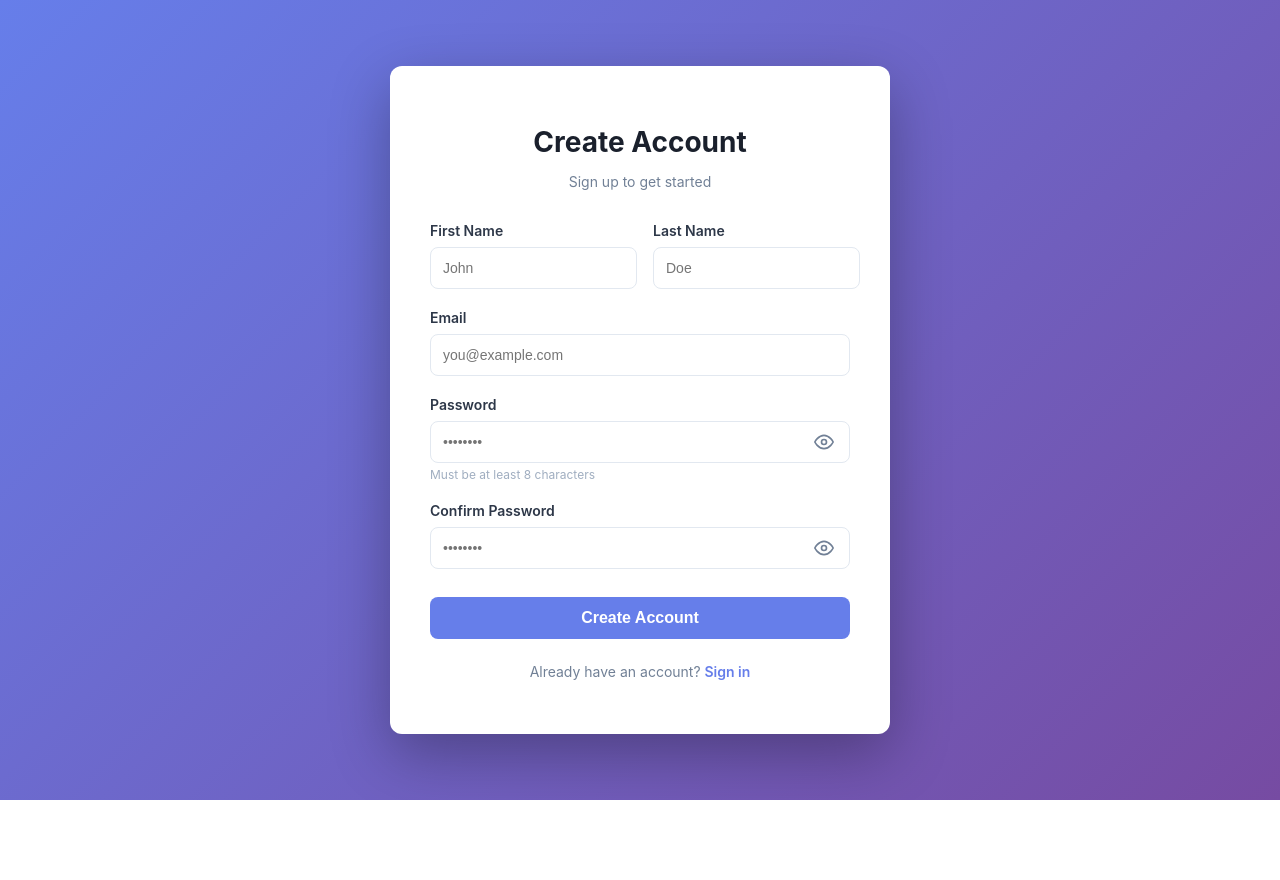
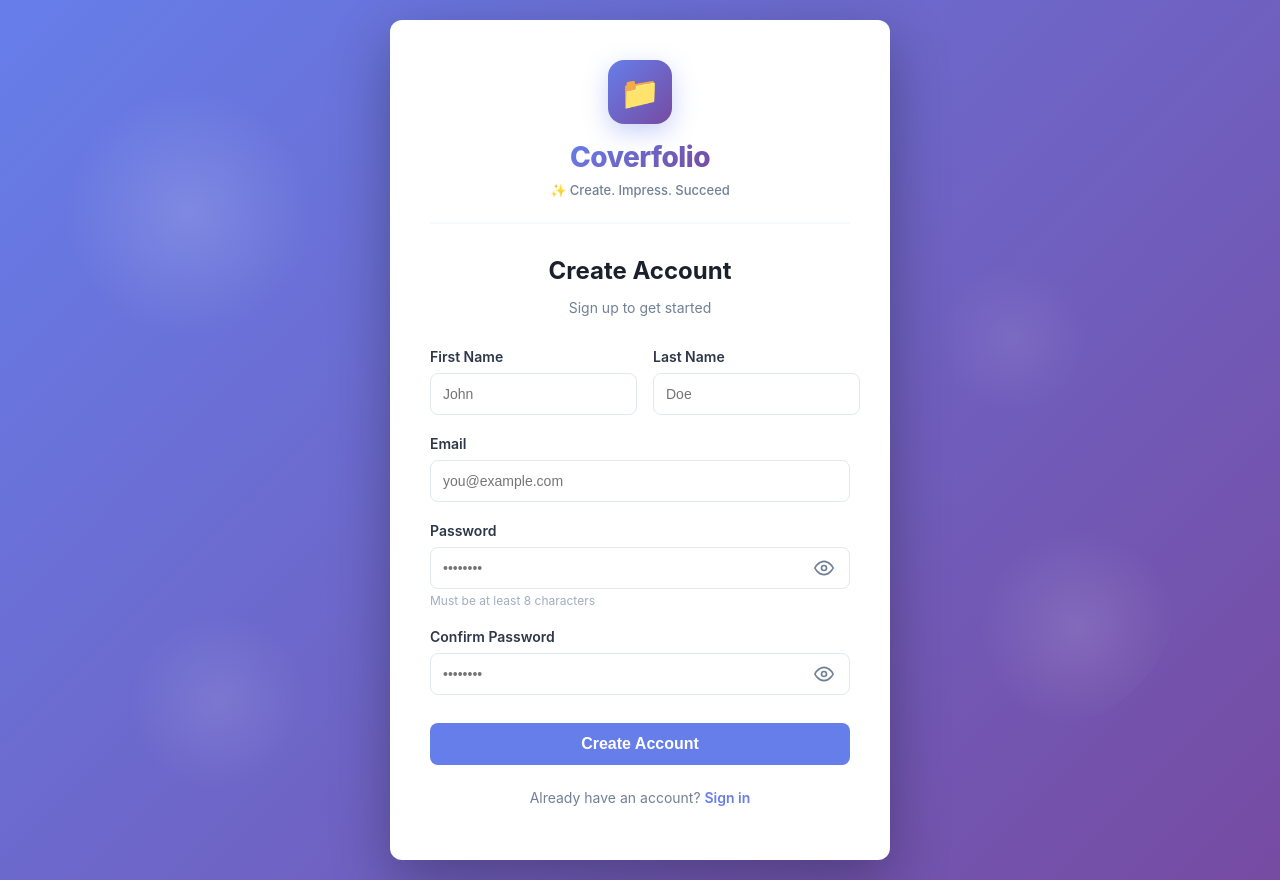
Before and after one commit to RAHASYABARKUR/CoverFolio, a React (Create React App) app in the folder frontend/: page /register in a window 1280 px wide. Before the commit the page ends 800 px from the top, so only its background shows below. Built offline with nearby package versions, Linux system fonts and the light colour scheme; no server answers; the HTML template or start-up script is replaced by a standard one.

Commit message:
fixed landing page post login

```diff
--- a/frontend/src/App.tsx
+++ b/frontend/src/App.tsx
@@ -2,32 +2,37 @@ import React from 'react';
 import { BrowserRouter as Router, Routes, Route, Navigate } from 'react-router-dom';
 import { AuthProvider } from './contexts/AuthContext';
 import ProtectedRoute from './components/ProtectedRoute';
+import GuestRoute from './components/GuestRoute';
+import Home from './pages/Home';
 import Login from './pages/Login';
 import Register from './pages/Register';
 import Dashboard from './pages/Dashboard';
-import Home from './pages/Home';
+
 
 const App: React.FC = () => {
  return (
+   <Router>
      <AuthProvider>
-      <Router>
        <Routes>
-          <Route path="/" element={<Home />} />
-          <Route path="/login" element={<Login />} />
-          <Route path="/register" element={<Register />} />
-          <Route
-            path="/dashboard"
-            element={
-              <ProtectedRoute>
-                <Dashboard />
-              </ProtectedRoute>
-            }
-          />
+         {/* Guest-only Routes (redirect to dashboard if logged in) */}
+         <Route path="/" element={<GuestRoute><Home /></GuestRoute>} />
+         <Route path="/login" element={<GuestRoute><Login /></GuestRoute>} />
+         <Route path="/register" element={<GuestRoute><Register /></GuestRoute>} />
+
+         {/* Protected Routes (require authentication) */}
+         <Route element={<ProtectedRoute />}>
+           <Route path="/dashboard" element={<Dashboard />} />
+           <Route path="/dashboard/portfolio" element={<Dashboard />} />
+           <Route path="/dashboard/coverletter" element={<Dashboard />} />
+         </Route>
+
+         {/* Catch all - redirect to home */}
          <Route path="*" element={<Navigate to="/" replace />} />
        </Routes>
+     </AuthProvider>
    </Router>
-    </AuthProvider>
  );
 };
 
+
 export default App;
--- /dev/null
+++ b/frontend/src/components/GuestRoute.tsx
@@ -0,0 +1,30 @@
+import React from 'react';
+import { Navigate } from 'react-router-dom';
+import { useAuth } from '../contexts/AuthContext';
+
+
+interface GuestRouteProps {
+ children: React.ReactNode;
+}
+
+
+/**
+* Wrapper component that redirects authenticated users away from guest-only pages
+* (like login, register, home)
+*/
+const GuestRoute: React.FC<GuestRouteProps> = ({ children }) => {
+ const { user } = useAuth();
+
+
+ // If user is authenticated, redirect to dashboard
+ if (user) {
+   return <Navigate to="/dashboard" replace />;
+ }
+
+
+ // Otherwise, render the guest page
+ return <>{children}</>;
+};
+
+
+export default GuestRoute;
--- a/frontend/src/components/ProtectedRoute.tsx
+++ b/frontend/src/components/ProtectedRoute.tsx
@@ -1,53 +1,44 @@
 import React from 'react';
-import { Navigate } from 'react-router-dom';
+import { Navigate, Outlet } from 'react-router-dom';
 import { useAuth } from '../contexts/AuthContext';
 
-interface ProtectedRouteProps {
-  children: React.ReactNode;
-}
 
-const ProtectedRoute: React.FC<ProtectedRouteProps> = ({ children }) => {
+const ProtectedRoute: React.FC = () => {
  const { isAuthenticated, loading } = useAuth();
+
 
  if (loading) {
    return (
      <div style={styles.loadingContainer}>
        <div style={styles.spinner}></div>
-        <p style={styles.loadingText}>Loading...</p>
+       <p>Loading...</p>
      </div>
    );
  }
 
-  if (!isAuthenticated) {
-    return <Navigate to="/login" replace />;
-  }
 
-  return <>{children}</>;
+ return isAuthenticated ? <Outlet /> : <Navigate to="/login" replace />;
 };
+
 
 const styles: { [key: string]: React.CSSProperties } = {
  loadingContainer: {
    display: 'flex',
    flexDirection: 'column',
+   justifyContent: 'center',
    alignItems: 'center',
-    justifyContent: 'center',
    height: '100vh',
-    background: 'linear-gradient(135deg, #667eea 0%, #764ba2 100%)',
+   gap: '20px',
  },
  spinner: {
+   border: '4px solid #f3f3f3',
+   borderTop: '4px solid #3498db',
+   borderRadius: '50%',
    width: '40px',
    height: '40px',
-    border: '4px solid rgba(255, 255, 255, 0.3)',
-    borderTop: '4px solid white',
-    borderRadius: '50%',
    animation: 'spin 1s linear infinite',
-    marginBottom: '16px',
-  },
-  loadingText: {
-    color: 'white',
-    fontSize: '16px',
-    fontWeight: '500',
  },
 };
 
+
 export default ProtectedRoute;
--- a/frontend/src/pages/Login.tsx
+++ b/frontend/src/pages/Login.tsx
@@ -1,5 +1,3 @@
-
-
 import React, { useState, useCallback } from 'react';
 import { useNavigate, Link } from 'react-router-dom';
 import { useAuth } from '../contexts/AuthContext';
@@ -92,6 +90,13 @@ const handleSubmit = async (e: React.FormEvent<HTMLFormElement>) => {
 
 return (
   <div style={styles.container}>
+    {/* Floating decorative shapes */}
+    <div style={styles.shape1}></div>
+    <div style={styles.shape2}></div>
+    <div style={styles.shape3}></div>
+    <div style={styles.shape4}></div>
+
+
     {/* Always render ErrorPopup conditionally based on error state */}
     {error && (
       <ErrorPopup
@@ -102,6 +107,16 @@ return (
 
 
     <div style={styles.card}>
+      {/* Coverfolio Branding */}
+      <div style={styles.brandingSection}>
+        <div style={styles.logoIconContainer}>
+          <span style={styles.logoIcon}>📁</span>
+        </div>
+        <h2 style={styles.brandName}>Coverfolio</h2>
+        <p style={styles.brandTagline}>✨ Create. Impress. Succeed</p>
+      </div>
+
+
       <h1 style={styles.title}>Welcome Back</h1>
       <p style={styles.subtitle}>Sign in to your account</p>
 
@@ -175,8 +190,53 @@ container: {
   justifyContent: 'center',
   background: 'linear-gradient(135deg, #667eea 0%, #764ba2 100%)',
   padding: '20px',
+  position: 'relative' as 'relative',
+  overflow: 'hidden',
+},
+// Floating decorative shapes
+shape1: {
+  position: 'absolute' as 'absolute',
+  top: '10%',
+  left: '5%',
+  width: '250px',
+  height: '250px',
+  borderRadius: '50%',
+  background: 'radial-gradient(circle, rgba(255, 255, 255, 0.15) 0%, transparent 70%)',
+  pointerEvents: 'none' as 'none',
+},
+shape2: {
+  position: 'absolute' as 'absolute',
+  top: '60%',
+  right: '8%',
+  width: '200px',
+  height: '200px',
+  borderRadius: '30% 70% 70% 30% / 30% 30% 70% 70%',
+  background: 'radial-gradient(circle, rgba(255, 255, 255, 0.12) 0%, transparent 70%)',
+  pointerEvents: 'none' as 'none',
+},
+shape3: {
+  position: 'absolute' as 'absolute',
+  bottom: '10%',
+  left: '10%',
+  width: '180px',
+  height: '180px',
+  borderRadius: '63% 37% 54% 46% / 55% 48% 52% 45%',
+  background: 'radial-gradient(circle, rgba(255, 255, 255, 0.1) 0%, transparent 70%)',
+  pointerEvents: 'none' as 'none',
+},
+shape4: {
+  position: 'absolute' as 'absolute',
+  top: '30%',
+  right: '15%',
+  width: '150px',
+  height: '150px',
+  borderRadius: '50%',
+  background: 'radial-gradient(circle, rgba(255, 255, 255, 0.08) 0%, transparent 70%)',
+  pointerEvents: 'none' as 'none',
 },
 card: {
+  position: 'relative' as 'relative',
+  zIndex: 1,
   backgroundColor: 'white',
   borderRadius: '12px',
   padding: '40px',
@@ -184,8 +244,47 @@ card: {
   width: '100%',
   boxShadow: '0 20px 60px rgba(0, 0, 0, 0.3)',
 },
+// Branding section
+brandingSection: {
+  display: 'flex',
+  flexDirection: 'column' as 'column',
+  alignItems: 'center',
+  marginBottom: '32px',
+  paddingBottom: '24px',
+  borderBottom: '2px solid #f7fafc',
+},
+logoIconContainer: {
+  width: '64px',
+  height: '64px',
+  borderRadius: '16px',
+  background: 'linear-gradient(135deg, #667eea 0%, #764ba2 100%)',
+  display: 'flex',
+  alignItems: 'center',
+  justifyContent: 'center',
+  marginBottom: '16px',
+  boxShadow: '0 8px 24px rgba(102, 126, 234, 0.35)',
+},
+logoIcon: {
+  fontSize: '32px',
+},
+brandName: {
+  fontSize: '28px',
+  fontWeight: '800',
+  background: 'linear-gradient(135deg, #667eea 0%, #764ba2 100%)',
+  WebkitBackgroundClip: 'text',
+  WebkitTextFillColor: 'transparent',
+  margin: 0,
+  marginBottom: '8px',
+  letterSpacing: '-0.5px',
+},
+brandTagline: {
+  fontSize: '13px',
+  color: '#718096',
+  margin: 0,
+  fontWeight: '500',
+},
 title: {
-  fontSize: '28px',
+  fontSize: '24px',
   fontWeight: 'bold',
   marginBottom: '8px',
   color: '#1a202c',
--- a/frontend/src/pages/Register.tsx
+++ b/frontend/src/pages/Register.tsx
@@ -1,5 +1,3 @@
-
-
 import React, { useState, useCallback } from 'react';
 import { useNavigate, Link } from 'react-router-dom';
 import { useAuth } from '../contexts/AuthContext';
@@ -48,6 +46,45 @@ const handleSubmit = async (e: React.FormEvent<HTMLFormElement>) => {
 
 
  // Client-side validation
+ // Validate first name
+ if (!firstName || firstName.trim() === '') {
+   setError('Please enter your first name');
+   return;
+ }
+
+
+ if (firstName.trim().length < 2) {
+   setError('First name must be at least 2 characters long');
+   return;
+ }
+
+
+ if (!/^[a-zA-Z\s'-]+$/.test(firstName.trim())) {
+   setError('First name can only contain letters, spaces, hyphens, and apostrophes');
+   return;
+ }
+
+
+ // Validate last name
+ if (!lastName || lastName.trim() === '') {
+   setError('Please enter your last name');
+   return;
+ }
+
+
+ if (lastName.trim().length < 2) {
+   setError('Last name must be at least 2 characters long');
+   return;
+ }
+
+
+ if (!/^[a-zA-Z\s'-]+$/.test(lastName.trim())) {
+   setError('Last name can only contain letters, spaces, hyphens, and apostrophes');
+   return;
+ }
+
+
+ // Validate email
  if (!email) {
    setError('Please enter your email address');
    return;
@@ -56,6 +93,7 @@ const handleSubmit = async (e: React.FormEvent<HTMLFormElement>) => {
    setError('Please enter a valid email address (e.g., name@example.com)');
    return;
  }
+  // Validate password
  if (!password) {
    setError('Please enter a password');
    return;
@@ -124,9 +162,26 @@ const handleSubmit = async (e: React.FormEvent<HTMLFormElement>) => {
 
 return (
   <div style={styles.container}>
+    {/* Floating decorative shapes */}
+    <div style={styles.shape1}></div>
+    <div style={styles.shape2}></div>
+    <div style={styles.shape3}></div>
+    <div style={styles.shape4}></div>
+
+
     {error && <ErrorPopup message={error} onClose={handleCloseError} />}
 
     <div style={styles.card}>
+      {/* Coverfolio Branding */}
+      <div style={styles.brandingSection}>
+        <div style={styles.logoIconContainer}>
+          <span style={styles.logoIcon}>📁</span>
+        </div>
+        <h2 style={styles.brandName}>Coverfolio</h2>
+        <p style={styles.brandTagline}>✨ Create. Impress. Succeed</p>
+      </div>
+
+
       <h1 style={styles.title}>Create Account</h1>
       <p style={styles.subtitle}>Sign up to get started</p>
 
@@ -239,8 +294,53 @@ container: {
   justifyContent: 'center',
   background: 'linear-gradient(135deg, #667eea 0%, #764ba2 100%)',
   padding: '20px',
+  position: 'relative' as 'relative',
+  overflow: 'hidden',
+},
+// Floating decorative shapes
+shape1: {
+  position: 'absolute' as 'absolute',
+  top: '10%',
+  left: '5%',
+  width: '250px',
+  height: '250px',
+  borderRadius: '50%',
+  background: 'radial-gradient(circle, rgba(255, 255, 255, 0.15) 0%, transparent 70%)',
+  pointerEvents: 'none' as 'none',
+},
+shape2: {
+  position: 'absolute' as 'absolute',
+  top: '60%',
+  right: '8%',
+  width: '200px',
+  height: '200px',
+  borderRadius: '30% 70% 70% 30% / 30% 30% 70% 70%',
+  background: 'radial-gradient(circle, rgba(255, 255, 255, 0.12) 0%, transparent 70%)',
+  pointerEvents: 'none' as 'none',
+},
+shape3: {
+  position: 'absolute' as 'absolute',
+  bottom: '10%',
+  left: '10%',
+  width: '180px',
+  height: '180px',
+  borderRadius: '63% 37% 54% 46% / 55% 48% 52% 45%',
+  background: 'radial-gradient(circle, rgba(255, 255, 255, 0.1) 0%, transparent 70%)',
+  pointerEvents: 'none' as 'none',
+},
+shape4: {
+  position: 'absolute' as 'absolute',
+  top: '30%',
+  right: '15%',
+  width: '150px',
+  height: '150px',
+  borderRadius: '50%',
+  background: 'radial-gradient(circle, rgba(255, 255, 255, 0.08) 0%, transparent 70%)',
+  pointerEvents: 'none' as 'none',
 },
 card: {
+  position: 'relative' as 'relative',
+  zIndex: 1,
   backgroundColor: 'white',
   borderRadius: '12px',
   padding: '40px',
@@ -248,8 +348,47 @@ card: {
   width: '100%',
   boxShadow: '0 20px 60px rgba(0, 0, 0, 0.3)',
 },
+// Branding section
+brandingSection: {
+  display: 'flex',
+  flexDirection: 'column' as 'column',
+  alignItems: 'center',
+  marginBottom: '32px',
+  paddingBottom: '24px',
+  borderBottom: '2px solid #f7fafc',
+},
+logoIconContainer: {
+  width: '64px',
+  height: '64px',
+  borderRadius: '16px',
+  background: 'linear-gradient(135deg, #667eea 0%, #764ba2 100%)',
+  display: 'flex',
+  alignItems: 'center',
+  justifyContent: 'center',
+  marginBottom: '16px',
+  boxShadow: '0 8px 24px rgba(102, 126, 234, 0.35)',
+},
+logoIcon: {
+  fontSize: '32px',
+},
+brandName: {
+  fontSize: '28px',
+  fontWeight: '800',
+  background: 'linear-gradient(135deg, #667eea 0%, #764ba2 100%)',
+  WebkitBackgroundClip: 'text',
+  WebkitTextFillColor: 'transparent',
+  margin: 0,
+  marginBottom: '8px',
+  letterSpacing: '-0.5px',
+},
+brandTagline: {
+  fontSize: '13px',
+  color: '#718096',
+  margin: 0,
+  fontWeight: '500',
+},
 title: {
-  fontSize: '28px',
+  fontSize: '24px',
   fontWeight: 'bold',
   marginBottom: '8px',
   color: '#1a202c',
```
Lines whose indentation alone changed are shown as unchanged.
